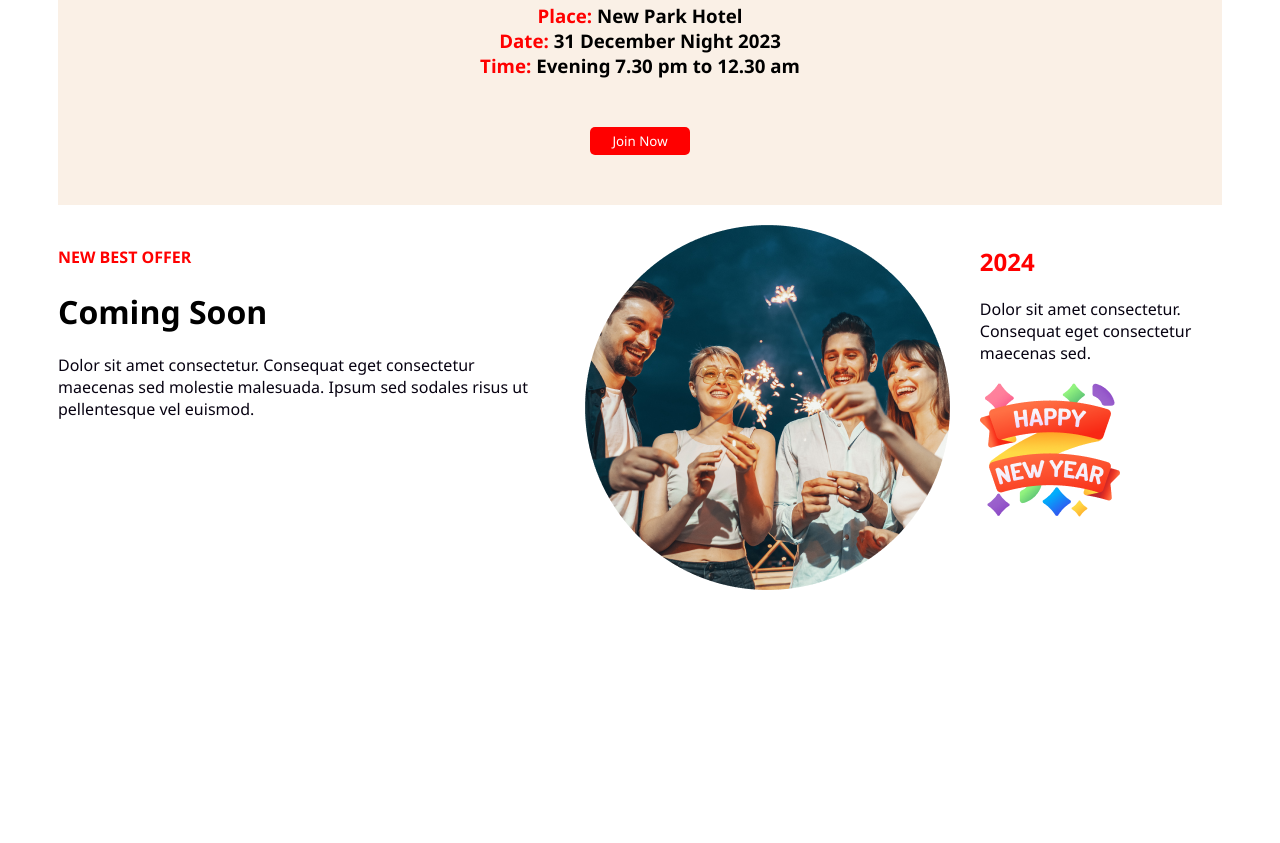
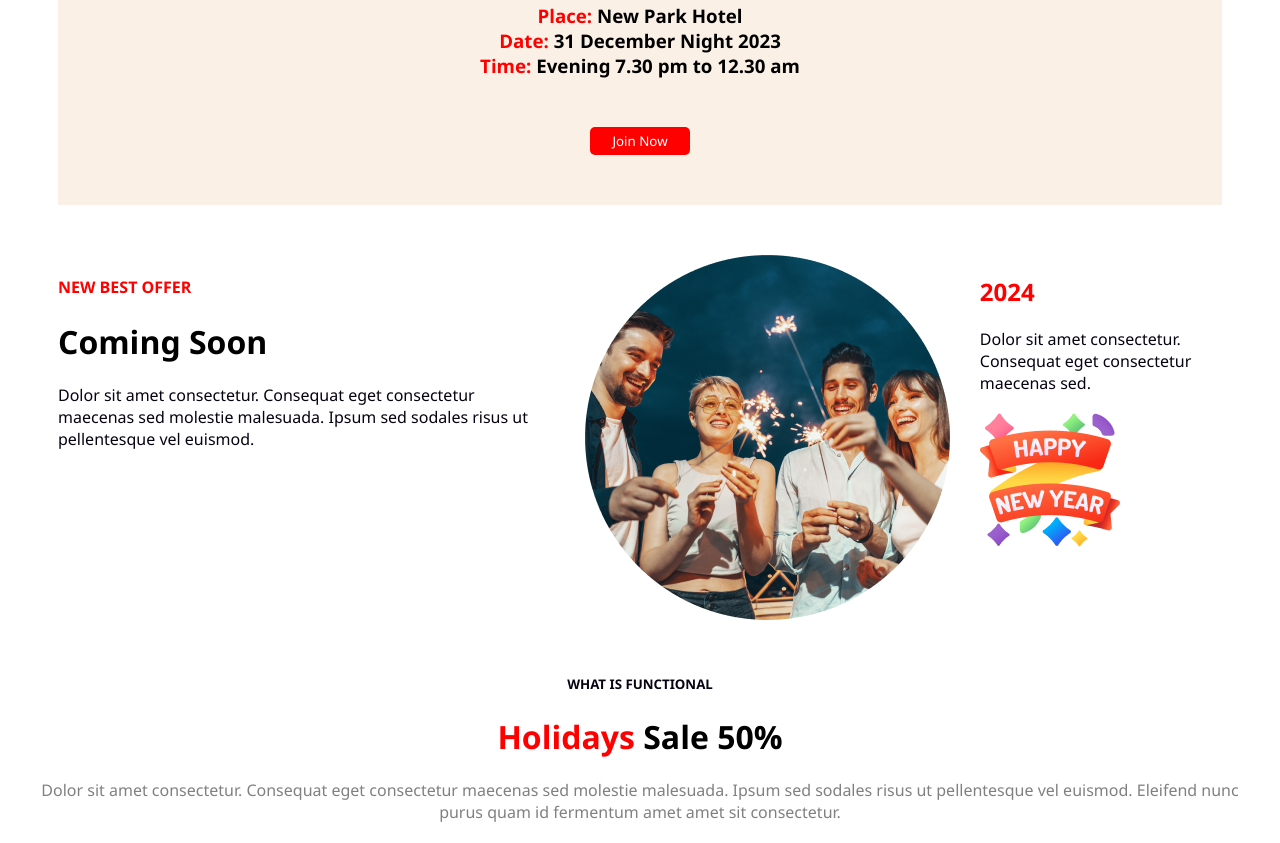
Before and after one commit to raihan-naime/new-year-new-mission, a plain HTML site: page index.html in a window 1280 px wide. Shown: the part 1404-2247 px from the top of the page. Before the commit the page ends 2019 px from the top, so only its background shows below. Drawn offline with Linux system fonts and the light colour scheme.

Commit message:
sisth block added

```diff
--- a/index.html
+++ b/index.html
@@ -60,6 +60,14 @@
           </div>
         </div>
       </div>
+      <div class="sixth-block">
+        <div class="sixth-block-items">
+          <h5 class="sixth-block-title">WHAT IS FUNCTIONAL</h5>
+          <h1 class="sixth-block-headeer"><span class="fourth-block-indentification">Holidays</span> Sale 50%</h1>
+          <p class="sixth-block-paragraph">Dolor sit amet consectetur. Consequat eget consectetur maecenas sed
+            molestie malesuada. Ipsum sed sodales risus ut pellentesque vel euismod. Eleifend nunc purus quam id fermentum amet amet sit consectetur.</p>
+        </div>
+      </div>
     </main>
     <footer></footer>
 </body>
--- a/styles/portfolio.css
+++ b/styles/portfolio.css
@@ -22,7 +22,7 @@
     text-align: center;
 }
 .second-block-header{
-    color: blueviolet;
+    color: red;
 }
 .third-block{
     display: flex;
@@ -70,6 +70,7 @@
     padding-top: 30px;
 }
 .fifth-block{
+    margin-top: 50px;
     display: flex;
     justify-content: space-between;
 }
@@ -82,3 +83,13 @@
 .fifth-third{
     padding-left: 30px;
 }
+.sixth-block{
+    margin-top: 50px;
+    text-align: center;
+}
+.sixth-block-title{
+    color: #070211;
+}
+.sixth-block-paragraph{
+   color: gray;
+}
```
